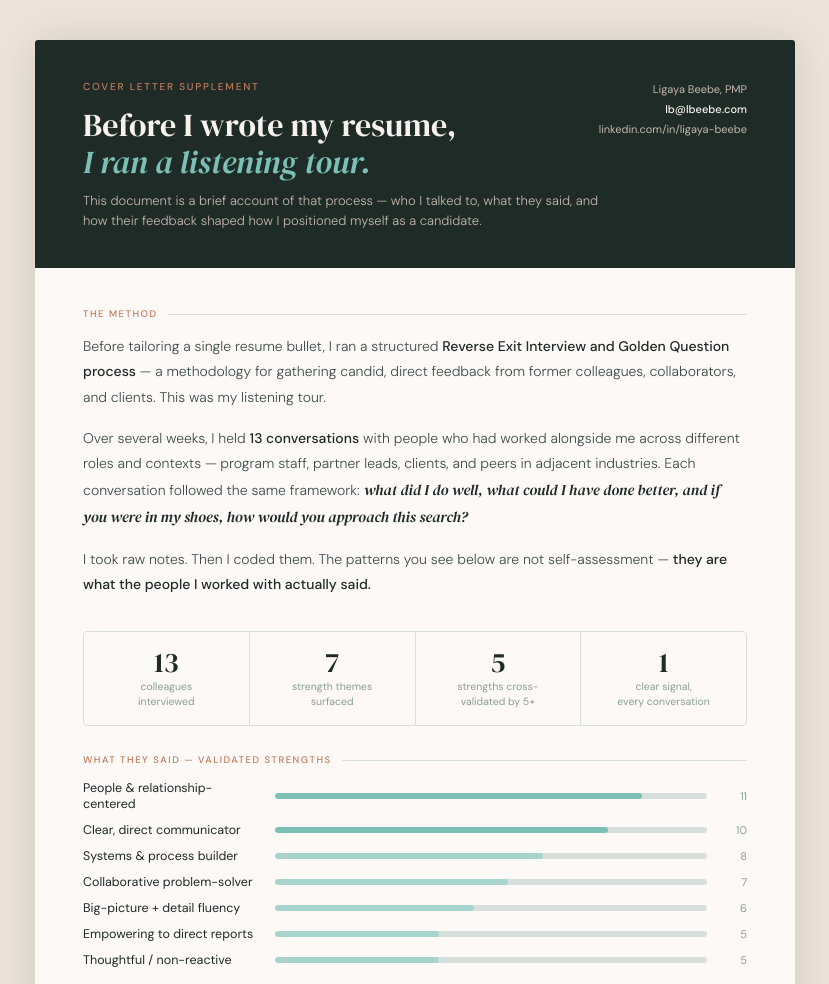
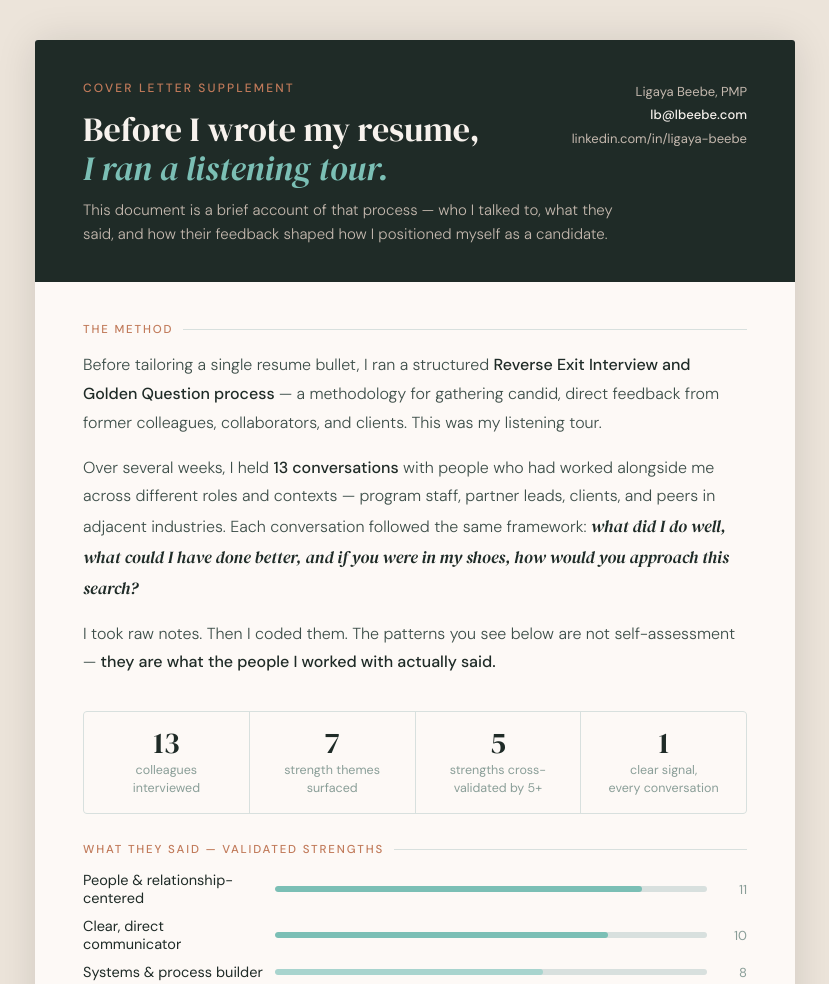
Before and after one commit to 1beebe/listening-tour-supplement, a plain HTML site: page index.html in a window 1280 px wide. Shown: the top 984 px of the page, without its empty margins (225-1054 px from the left). Drawn offline with Linux system fonts and the light colour scheme.

Commit message:
Larger fonts (+2px all sizes), live LinkedIn and mailto links

```diff
--- a/index.html
+++ b/index.html
@@ -55,7 +55,7 @@
   }
 
   .header-eyebrow {
-    font-size: 10px;
+    font-size: 12px;
     font-weight: 500;
     letter-spacing: 0.18em;
     text-transform: uppercase;
@@ -65,7 +65,7 @@
 
   .header h1 {
     font-family: 'DM Serif Display', serif;
-    font-size: 32px;
+    font-size: 34px;
     font-weight: 400;
     line-height: 1.15;
     color: var(--cream);
@@ -78,7 +78,7 @@
   }
 
   .header-sub {
-    font-size: 13px;
+    font-size: 15px;
     font-weight: 300;
     color: #c4b8ae;
     margin-top: 10px;
@@ -94,7 +94,7 @@
   }
 
   .header-meta p {
-    font-size: 11px;
+    font-size: 13px;
     color: #c4b8ae;
     line-height: 1.8;
   }
@@ -115,7 +115,7 @@
   }
 
   .section-label {
-    font-size: 9.5px;
+    font-size: 11.5px;
     font-weight: 500;
     letter-spacing: 0.16em;
     text-transform: uppercase;
@@ -135,7 +135,7 @@
 
   /* ── NARRATIVE ── */
   .narrative {
-    font-size: 14px;
+    font-size: 16px;
     font-weight: 300;
     line-height: 1.8;
     color: var(--ink-mid);
@@ -150,7 +150,7 @@
   .narrative em {
     font-style: italic;
     font-family: 'DM Serif Display', serif;
-    font-size: 15px;
+    font-size: 17px;
     color: var(--ink);
   }
 
@@ -174,14 +174,14 @@
 
   .stat-num {
     font-family: 'DM Serif Display', serif;
-    font-size: 28px;
+    font-size: 30px;
     color: var(--ink);
     line-height: 1;
     margin-bottom: 4px;
   }
 
   .stat-lbl {
-    font-size: 10.5px;
+    font-size: 12.5px;
     font-weight: 400;
     color: var(--ink-light);
     line-height: 1.4;
@@ -202,7 +202,7 @@
   }
 
   .strength-name {
-    font-size: 12.5px;
+    font-size: 14.5px;
     font-weight: 400;
     color: var(--ink);
   }
@@ -223,7 +223,7 @@
   .bar-fill.secondary { background: var(--accent-mid); }
 
   .bar-n {
-    font-size: 11px;
+    font-size: 13px;
     color: var(--ink-light);
     text-align: right;
     font-variant-numeric: tabular-nums;
@@ -244,7 +244,7 @@
   }
 
   .quote-item p {
-    font-size: 12px;
+    font-size: 14px;
     line-height: 1.65;
     color: var(--ink-mid);
     font-style: italic;
@@ -252,7 +252,7 @@
   }
 
   .quote-attr {
-    font-size: 10px;
+    font-size: 12px;
     color: var(--terracotta);
     font-weight: 500;
     letter-spacing: 0.05em;
@@ -272,7 +272,7 @@
   }
 
   .outcome-col-label {
-    font-size: 9.5px;
+    font-size: 11.5px;
     font-weight: 500;
     letter-spacing: 0.14em;
     text-transform: uppercase;
@@ -299,7 +299,7 @@
   .outcome-dot.gray { background: var(--ink-faint); border: 1px solid var(--ink-light); }
 
   .outcome-text {
-    font-size: 12.5px;
+    font-size: 14.5px;
     color: var(--ink-mid);
     line-height: 1.55;
   }
@@ -314,7 +314,7 @@
   }
 
   .footer p {
-    font-size: 11px;
+    font-size: 13px;
     color: var(--ink-light);
     line-height: 1.6;
   }
@@ -325,7 +325,7 @@
   }
 
   .footer-link {
-    font-size: 11px;
+    font-size: 13px;
     color: var(--accent);
     text-decoration: none;
     font-weight: 500;
@@ -339,8 +339,8 @@
   <div class="header">
     <div class="header-meta">
       <p>Ligaya Beebe, PMP</p>
-      <p><strong>lb@lbeebe.com</strong></p>
-      <p>linkedin.com/in/ligaya-beebe</p>
+      <p><strong><a href="mailto:lb@lbeebe.com" style="color:inherit;text-decoration:none;">lb@lbeebe.com</a></strong></p>
+      <p><a href="https://linkedin.com/in/ligaya-beebe" target="_blank" style="color:inherit;text-decoration:none;">linkedin.com/in/ligaya-beebe</a></p>
     </div>
     <p class="header-eyebrow">Cover letter supplement</p>
     <h1>Before I wrote my resume,<br><em>I ran a listening tour.</em></h1>
```
